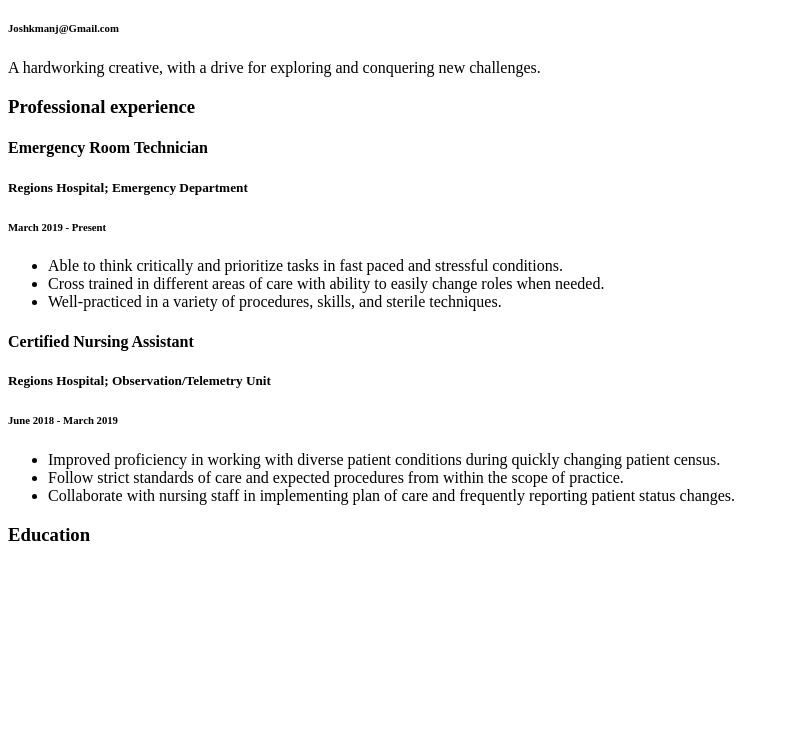
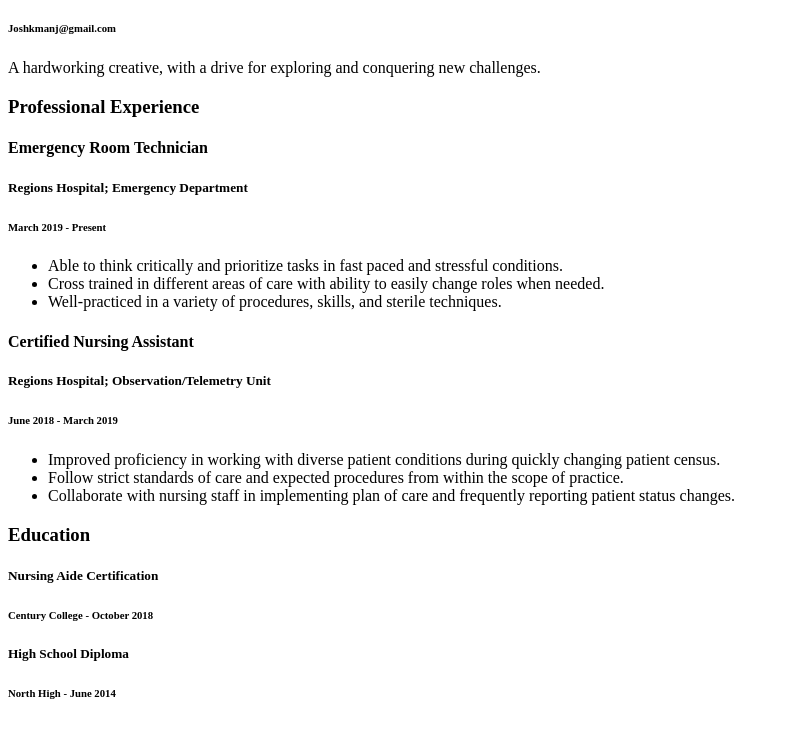
Before and after one commit to Joshkmanj/Joshkmanj.github.io, a plain HTML site: page index.html in a window 1280 px wide. Shown: the part 61-798 px from the top of the page, without its empty margins (0-789 px from the left). Drawn offline with Linux system fonts and the light colour scheme.

Commit message:
Update index.html

```diff
--- a/index.html
+++ b/index.html
@@ -10,12 +10,12 @@
 <body>
   <div>
     <h1>Josh Kralewski</h1>
-    <h6>Joshkmanj@Gmail.com</h6>
+    <h6>Joshkmanj@gmail.com</h6>
     <p>A hardworking creative, with a drive for exploring and conquering new challenges.
   </div>
 
   <div class="exp-header">
-    <h3>Professional experience</h3>
+    <h3>Professional Experience</h3>
   </div>
 
   <div>
@@ -29,6 +29,7 @@
       <li>Well-practiced in a variety of procedures, skills, and sterile techniques.</li>
     </ul>
   </div>
+
   <div>
     <h4>Certified Nursing Assistant</h4>
     <h5>Regions Hospital; Observation/Telemetry Unit</h5>
@@ -41,13 +42,18 @@
     </ul>
   </div>
 
-  <div class="ED-header">
+  <div class="exp-header">
     <h3>Education</h3>
   </div>
 
   <div>
-    <h5></h5>
-    <h6></h6>
+    <h5>Nursing Aide Certification</h5>
+    <h6>Century College - October 2018</h6>
+  </div>
+
+  <div>
+    <h5>High School Diploma</h5>
+    <h6>North High - June 2014</h6>
   </div>
 
 </body>
```
